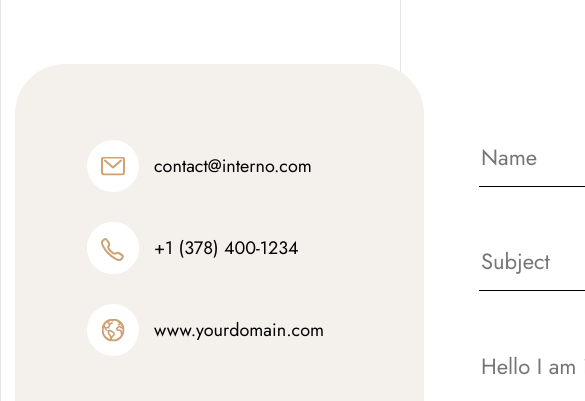
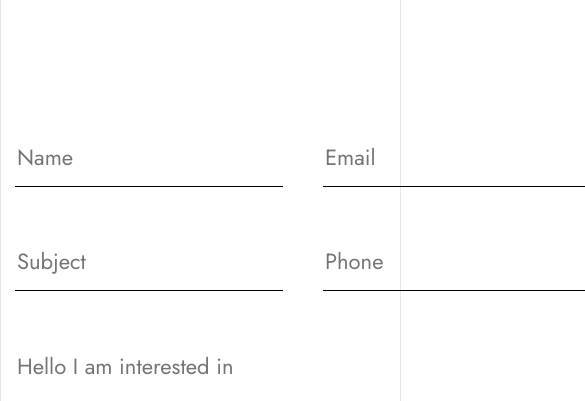
Before and after one commit to NicaZadirieva/interno, a plain HTML site: page contact_us.html in a window 390 px wide. Shown: the part 776-1177 px from the top of the page, 585 px wide, since content can reach past the window. Drawn offline with Linux system fonts and the light colour scheme.

```diff
--- a/css/contact/contact.css
+++ b/css/contact/contact.css
@@ -1,7 +1,6 @@
-.h2.contact__title {
+.contact__title {
     text-align: center;
     font-family: 'DM Serif Display', serif;
-    font-size: 50px;
     font-weight: 400;
     width: 683px;
     margin: 0 auto;
@@ -117,3 +116,17 @@
 .contact-us__footer {
     margin-top: 260px;
 }
+
+/* Media */
+@media screen and (max-width: 1200px) {
+
+    .contact-box {
+        flex-direction: column;
+    }
+
+    .contact__info {
+        order: 2;
+        padding: 50px;
+    }
+
+}
```
